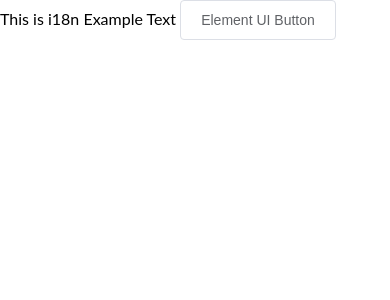
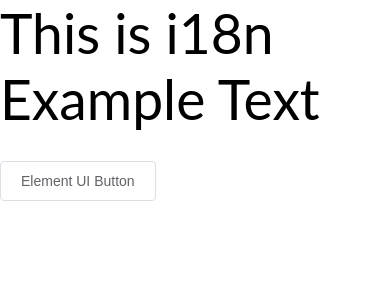
Before and after one commit to eastwillie/eastwille.github.io, a Vue app: page /#/ in a window 390 px wide. Shown: the top 300 px of the page. Built offline with nearby package versions, Linux system fonts and the light colour scheme.

Commit message:
feat: root element size configs

```diff
--- a/src/assets/css/reset.scss
+++ b/src/assets/css/reset.scss
@@ -74,8 +74,61 @@
 html, body {
   box-sizing: border-box;
 }
+
 body {
   -webkit-touch-callout: none;                /* prevent callout to copy image, etc when tap to hold */
   -webkit-text-size-adjust: none;             /* prevent webkit from resizing text to fit */
   -webkit-user-select: none;                  /* prevent copy paste, to allow, change 'none' to 'text' */
 }
+
+html {
+  font-size: 100px;
+}
+
+@media(max-width: 640px) {
+  html {
+    font-size: 85.33px;
+  }
+}
+
+@media(max-width: 540px) {
+  html {
+    font-size: 72px;
+  }
+}
+
+@media(max-width: 480px) {
+  html {
+    font-size: 64px;
+  }
+}
+
+@media(max-width: 445px) {
+  html {
+    font-size: 60px;
+  }
+}
+
+@media(max-width: 414px) {
+  html {
+    font-size: 55.2px;
+  }
+}
+
+@media(max-width: 375px) {
+  html {
+    font-size: 50px;
+  }
+}
+
+@media(max-width: 360px) {
+  html {
+    font-size: 48px;
+  }
+}
+
+@media(max-width: 320px) {
+  html {
+    font-size: 42.67px;
+  }
+}
```
